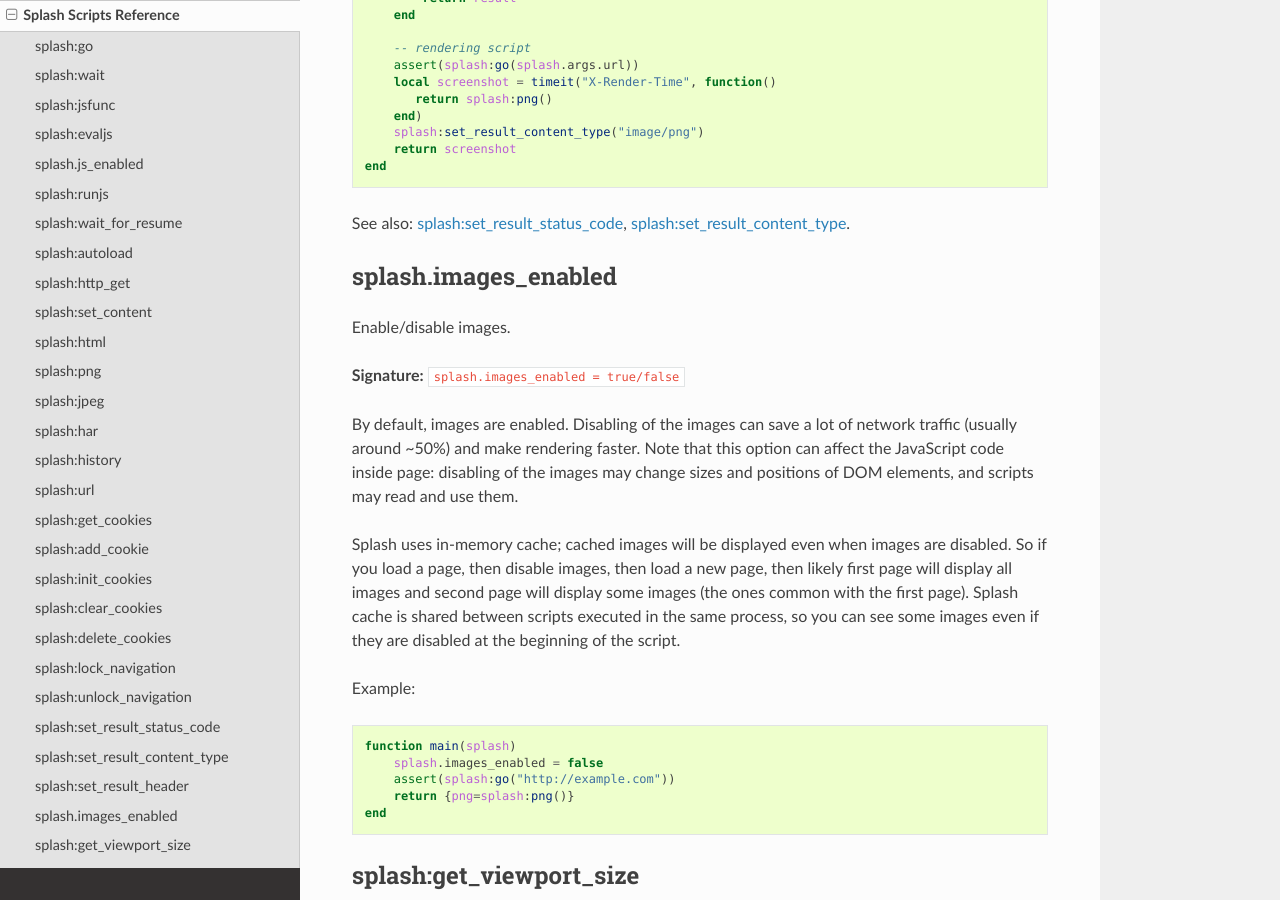
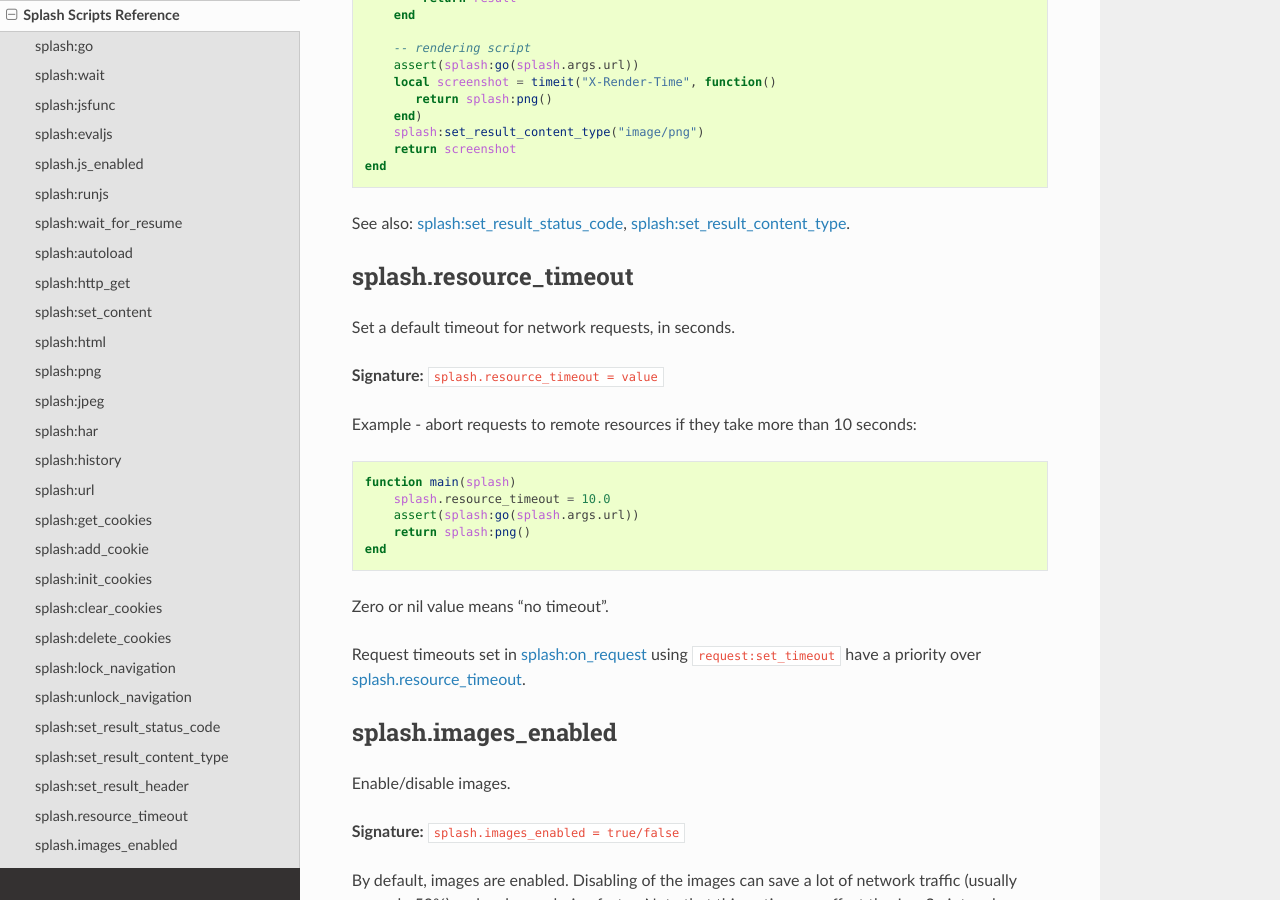
Before and after one commit to scrapinghub/splash, a Sphinx documentation site: the page built from docs/scripting-ref.rst, in a window 1280 px wide and 900 px high, scrolled down 25600 px. Built offline with Sphinx 7.4.7 and the Read the Docs theme 2.0.0, drawn with Linux system fonts in a browser that asks for light colours; some of the changed text lies outside the part shown.

Commit message:
splash.resource_timeout attribute; add support for errors in splash lua attributes

```diff
--- a/docs/scripting-ref.rst
+++ b/docs/scripting-ref.rst
@@ -1389,6 +1389,31 @@ result in an HTTP header:
 See also: :ref:`splash-set-result-status-code`,
 :ref:`splash-set-result-content-type`.
 
+.. _splash-resource-timeout:
+
+splash.resource_timeout
+-----------------------
+
+Set a default timeout for network requests, in seconds.
+
+**Signature:** ``splash.resource_timeout = value``
+
+Example - abort requests to remote resources if they take more than 10 seconds:
+
+.. code-block:: lua
+
+     function main(splash)
+         splash.resource_timeout = 10.0
+         assert(splash:go(splash.args.url))
+         return splash:png()
+     end
+
+Zero or nil value means "no timeout".
+
+Request timeouts set in :ref:`splash-on-request` using
+``request:set_timeout`` have a priority over :ref:`splash-resource-timeout`.
+
+
 .. _splash-images-enabled:
 
 splash.images_enabled
@@ -1628,7 +1653,7 @@ one of the ``request`` methods:
   See also: :ref:`splash-set-custom-headers`.
 * ``request:set_timeout(timeout)`` - set a timeout for this request,
   in seconds. If response is not fully received after the timeout,
-  request is aborted.
+  request is aborted. See also: :ref:`splash-resource-timeout`.
 
 A callback passed to :ref:`splash-on-request` can't call Splash
 async methods like :ref:`splash-wait` or :ref:`splash-go`.
@@ -1694,12 +1719,18 @@ request to Splash:
         }
     end)
 
-Example 6 - discard requests which take longer than 5 seconds to complete:
-
-.. code-block:: lua
-
+Example 6 - discard requests which take longer than 5 seconds to complete,
+but allow up to 15 seconds for the first request:
+
+.. code-block:: lua
+
+    local first = true
+    splash.resource_timeout = 5
     splash:on_request(function(request)
-        request:set_timeout(5.0)
+        if first then
+            request:set_timeout(15.0)
+            first = false
+        end
     end)
 
 
```
Also changed, not shown: 6 other files.
